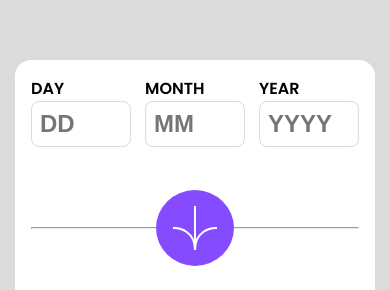
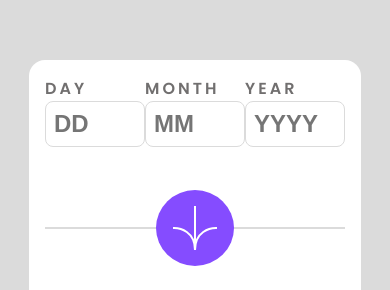
Before and after one commit to Sampad34/age-calculator-app, a plain HTML site: page index.html in a window 390 px wide. Shown: the part 102-392 px from the top of the page. Drawn offline with Linux system fonts and the light colour scheme.

Commit message:
style update

```diff
--- a/style.css
+++ b/style.css
@@ -57,7 +57,9 @@ form{
 
 .form-block label{
     text-transform: uppercase;
+    color: var(--Smokey-grey);
     font-weight: 600;
+    letter-spacing: 3px;
 }
 
 
@@ -69,12 +71,18 @@ input{
     display: flex;
     align-items: center;
     font-size: 1.5rem;
+    font-weight: bold;
 }
 
 input::placeholder{
     font-size: 1.5rem;
     font-weight: 800;
 }
+
+
+input[type="number"] {
+    -moz-appearance: textfield;
+  }
 
 .submit-block{
     display: flex;
@@ -84,6 +92,8 @@ input::placeholder{
 
 .submit-block hr{
     width: 100%;
+    border: 1px solid var(--Light-grey);
+
 }
 
 .submit-block .submit-btn{
@@ -116,28 +126,10 @@ small{
 
 
 
-
-
-
-
-
-
-
-
-
-
-
-
-
-
-
-
-
-
-
 @media screen and (max-width: 600px) {
     .card{
-        width: 360px;
+        /* width: 360px; */
+        width: unset;
     }
     .container{
         padding: 1rem;
```
